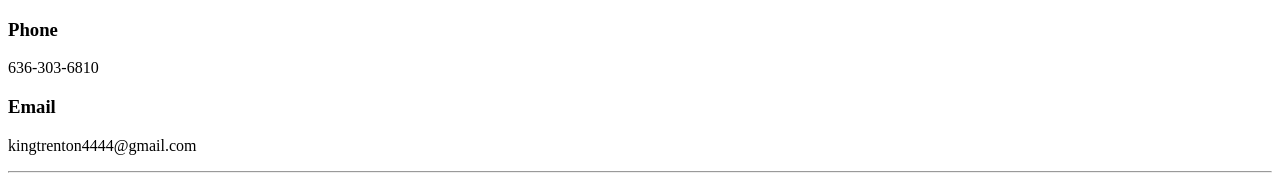
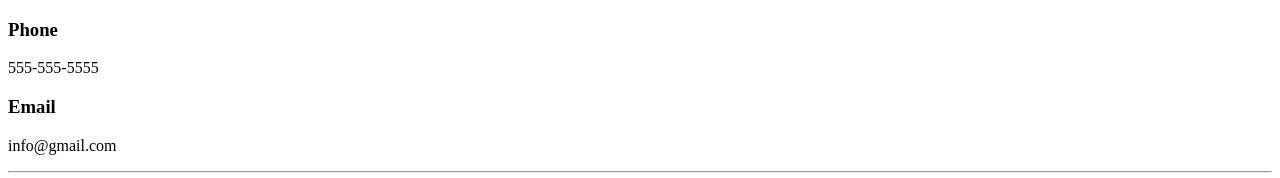
Before and after one commit to XGIGrav/CV, a plain HTML site: page contact.html in a window 1280 px wide. Shown: the top 178 px of the page. Drawn offline with Linux system fonts and the light colour scheme.

Commit message:
Update contact.html

```diff
--- a/contact.html
+++ b/contact.html
@@ -10,9 +10,9 @@
 
 <body>
   <h3>Phone</h3>
-  <p>636-303-6810</p>
+  <p>555-555-5555</p>
   <h3>Email</h3>
-  <p>kingtrenton4444@gmail.com</p>
+  <p>info@gmail.com</p>
   <hr>
   <form action="mailto:kingtrenton4444@gmail.com" method="post" enctype="text/plain">
     <label for="">Your Name:</label>
```
